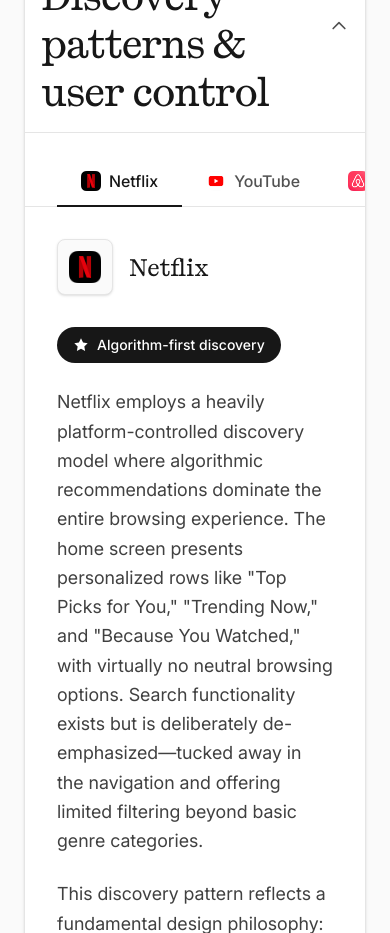
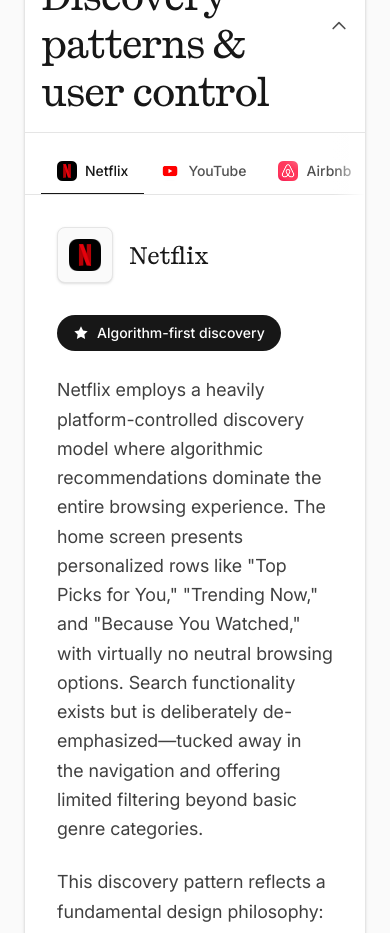
Before and after one commit to vector-y/productsense, a Next.js app: page /search in a window 390 px wide. Shown: the part 960-1893 px from the top of the page. Built offline with nearby package versions, Linux system fonts and the light colour scheme.

Commit message:
mobile tabs

```diff
--- a/app/components/DimensionAccordion.tsx
+++ b/app/components/DimensionAccordion.tsx
@@ -118,12 +118,13 @@
 									}
 								>
 									{/* Tab List */}
-									<Tabs.List className="flex border-b border-neutral-200 px-8 pt-6">
-										{apps.map((app) => (
-											<Tabs.Trigger
+									<div className="relative">
+						<Tabs.List className="flex border-b border-neutral-200 px-4 sm:px-6 lg:px-8 pt-4 sm:pt-6 overflow-x-auto scrollbar-hide">
+							{apps.map((app) => (
+								<Tabs.Trigger
 												key={app.id}
 												value={app.id}
-												className="flex items-center gap-2 px-6 py-3 border-b-2 -mb-px transition-all data-[state=active]:border-neutral-900 data-[state=inactive]:border-transparent data-[state=inactive]:text-neutral-600 data-[state=active]:text-neutral-900 hover:text-neutral-900 focus:outline-none"
+												className="flex items-center gap-2 px-4 sm:px-6 py-3 border-b-2 -mb-px transition-all whitespace-nowrap flex-shrink-0 data-[state=active]:border-neutral-900 data-[state=inactive]:border-transparent data-[state=inactive]:text-neutral-600 data-[state=active]:text-neutral-900 hover:text-neutral-900 focus:outline-none"
 											>
 												<div className="w-5 h-5 flex-shrink-0">
 													<Image
@@ -134,12 +135,15 @@
 														className="w-5 h-5 object-contain"
 													/>
 												</div>
-												<span className="font-medium text-base">{app.name}</span>
+												<span className="font-medium text-sm sm:text-base">{app.name}</span>
 											</Tabs.Trigger>
 										))}
 									</Tabs.List>
+									{/* Gradient fade indicator for scrollable tabs */}
+									<div className="absolute right-0 top-0 bottom-0 w-8 bg-gradient-to-l from-white to-transparent pointer-events-none sm:hidden" />
+								</div>
 
-									{/* Tab Content */}
+								{/* Tab Content */}
 									{apps.map((app) => {
 										const content = getContent(app.id, dimension.id);
 										if (!content) return null;
--- a/app/globals.css
+++ b/app/globals.css
@@ -173,3 +173,13 @@
 .modal-content:focus {
 	outline: none;
 }
+
+/* Scrollbar hide utility for horizontal scrolling tabs */
+.scrollbar-hide {
+	-ms-overflow-style: none;  /* IE and Edge */
+	scrollbar-width: none;  /* Firefox */
+}
+
+.scrollbar-hide::-webkit-scrollbar {
+	display: none;  /* Chrome, Safari and Opera */
+}
```
